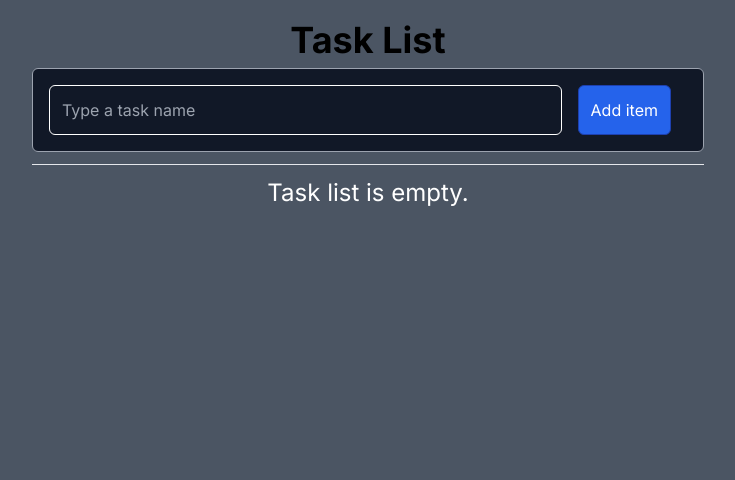
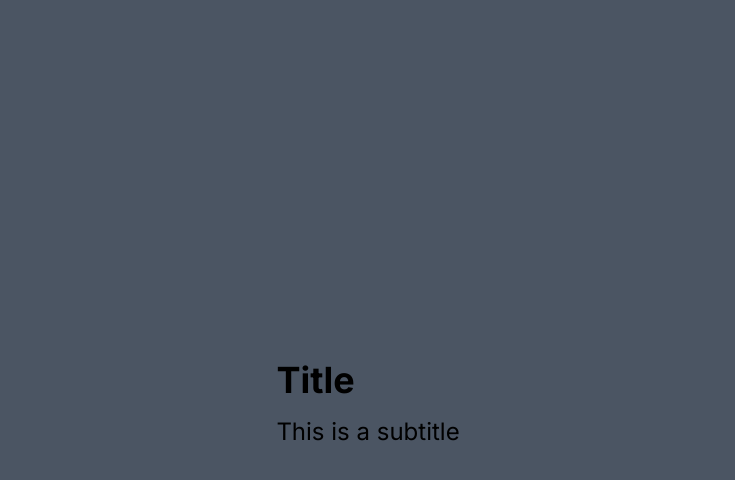
Before and after one commit to mspdl/reactjs-first_project, a Next.js app: page / in a window 1280 px wide. Shown: the top 480 px of the page, without its empty margins (272-1007 px from the left). Built offline with nearby package versions, Linux system fonts and the light colour scheme.

Commit message:
Context first example

```diff
--- a/src/app/page.tsx
+++ b/src/app/page.tsx
@@ -1,11 +1,11 @@
 "use client";
 
-import ReducerExample from "@/components/ReducerExample";
+import { WithoutContextExample } from "@/components/WithoutContextExample";
 
 const Page = () => {
   return (
     <div className="w-screen h-screen flex flex-col gap-2 justify-center items-center bg-gray-600">
-      <ReducerExample />
+      <WithoutContextExample />
     </div>
   );
 };
--- /dev/null
+++ b/src/components/WithoutContextExample.tsx
@@ -0,0 +1,28 @@
+const Title = ({ label }: { label: string }) => {
+  return <h1 className="text-4xl font-bold my-4">{label}</h1>;
+};
+
+const SubTitle = ({ label }: { label: string }) => {
+  return <h2 className="text-2xl my-2">{label}</h2>;
+};
+
+const Header = ({ title, subtitle }: { title: string; subtitle: string }) => {
+  return (
+    <header>
+      <Title label={title} />
+      <SubTitle label={subtitle} />
+    </header>
+  );
+};
+
+export const WithoutContextExample = () => {
+  const pageInfo = {
+    title: "Title",
+    subtitle: "This is a subtitle",
+  };
+  return (
+    <div className="">
+      <Header title={pageInfo.title} subtitle={pageInfo.subtitle} />
+    </div>
+  );
+};
```
